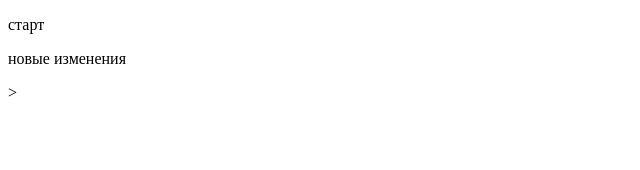
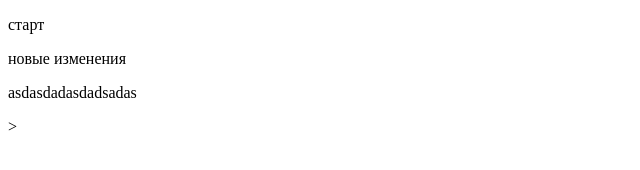
Before and after one commit to sayax/git, a plain HTML site: page index.html in a window 1280 px wide. Shown: the whole page, without its empty margins (0-640 px from the left). Drawn offline with Linux system fonts and the light colour scheme.

Commit message:
third commit

```diff
--- a/index.html
+++ b/index.html
@@ -7,6 +7,6 @@
     <body>
     <p>старт</p>
     <p>новые изменения</p>
-
+    <p>asdasdadasdadsadas</p>
     </body>
 </html>>
```
